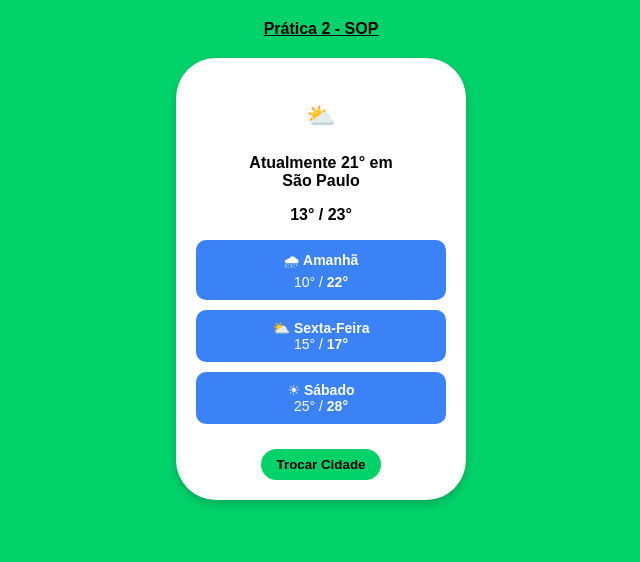
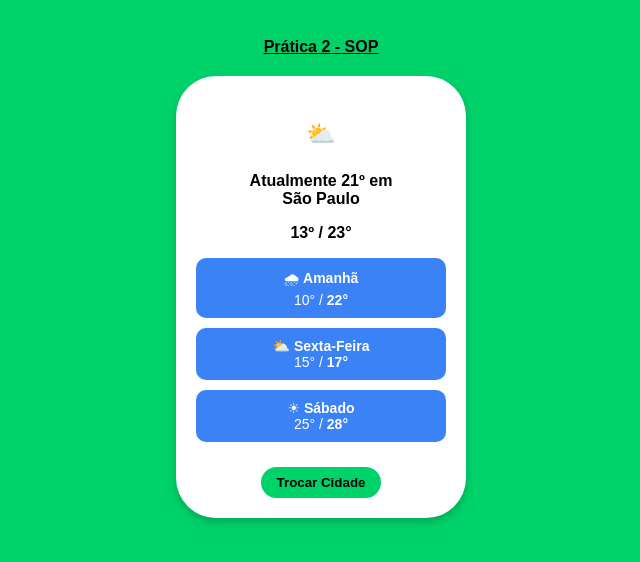
Before and after one commit to JulioPereiraGrilo/SOP_atv2_Ggrp9, a plain HTML site: page index.html in a window 1280 px wide. Shown: the whole page, without its empty margins (319-959 px from the left). Drawn offline with Linux system fonts and the light colour scheme.

Commit message:
adicionando style e adicionando link no index

```diff
--- a/index.html
+++ b/index.html
@@ -2,17 +2,17 @@
 <html lang="pt-BR">
   <head>
     <meta charset="UTF-8" />
+    <link rel="stylesheet" href="style.css" />
     <title>SOP_atv2_Ggrp9</title>
-    <link rel="stylesheet" href="style.css" />
   </head>
   <body>
-    <a href="#"><u>Prática 2 - SOP</u></a>
+    <a href="#"><br /><u>Prática 2 - SOP</u></a>
     <div class="container">
       <p class="icone">&#x26C5;</p>
       <p>
-        <strong>Atualmente 21° em<br />São Paulo</strong>
+        <strong>Atualmente 21º em<br />São Paulo</strong>
       </p>
-      <p><strong>13° / 23°</strong></p>
+      <p><strong>13º / 23°</strong></p>
 
       <div class="card">
         &#x1F327; <b>Amanhã</b><br />
```
Also changed, not shown: style.css (indentation only).
